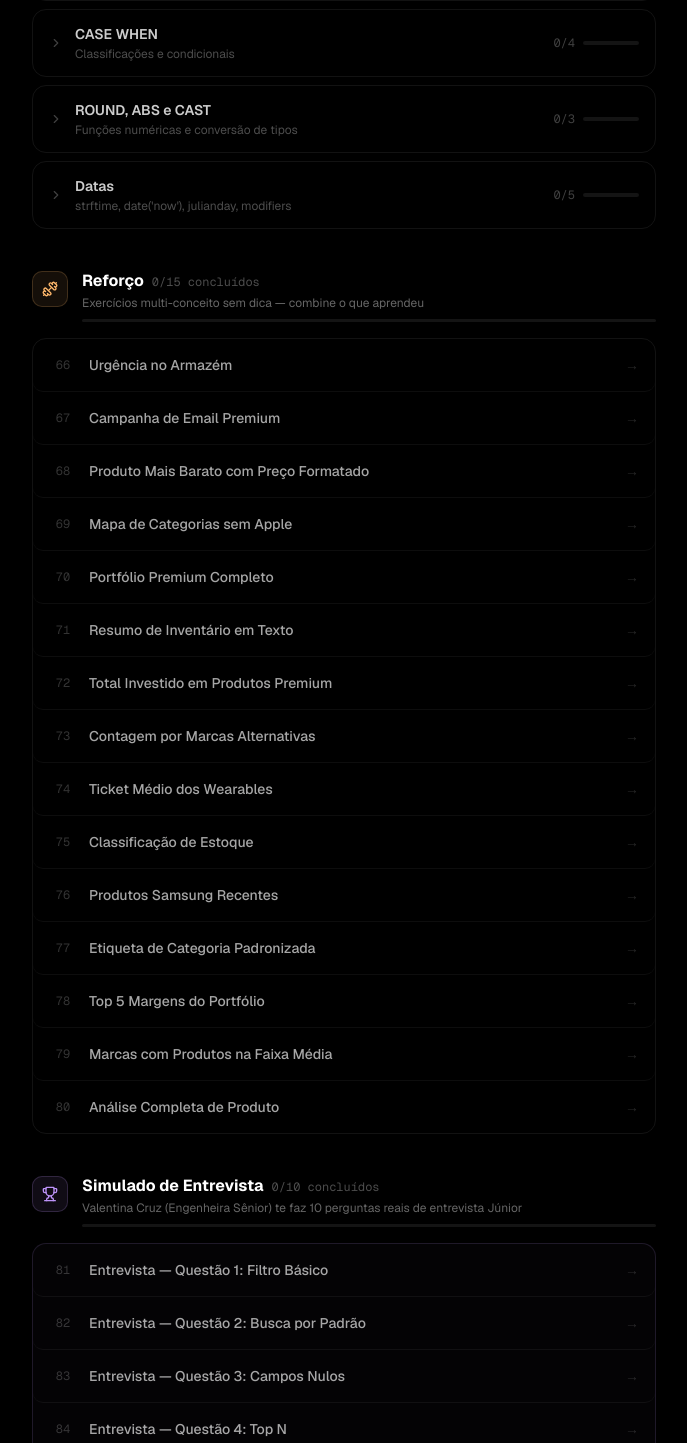
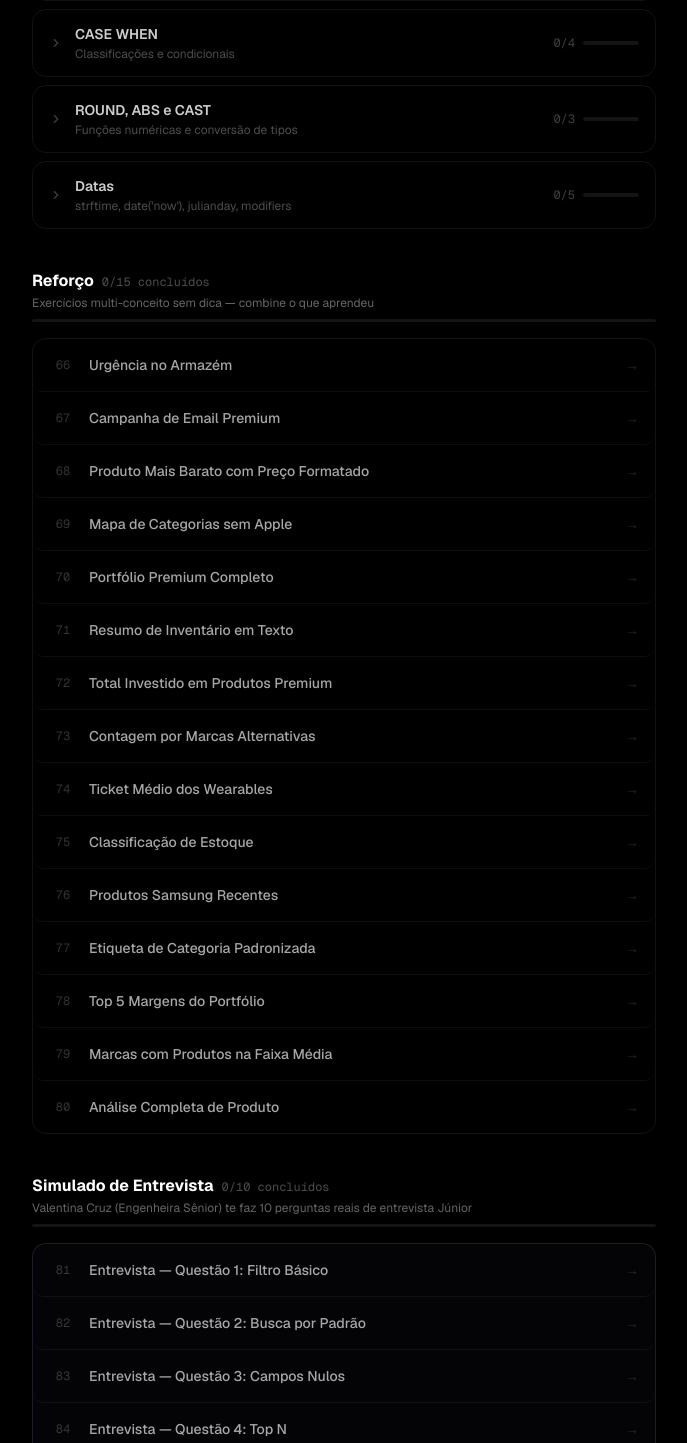
Before and after one commit to gustavoUlisses/sqlninja, a Next.js app: page /exercicios/junior in a window 1280 px wide. Shown: the part 1357-2800 px from the top of the page, without its empty margins (296-983 px from the left). Built offline with nearby package versions, Linux system fonts and the light colour scheme.

Commit message:
style: remove ícones dos títulos de seção na lista de exercícios

```diff
--- a/components/exercise/ExerciseList.tsx
+++ b/components/exercise/ExerciseList.tsx
@@ -2,7 +2,7 @@
 
 import { useEffect, useState } from "react";
 import Link from "next/link";
-import { Check, BookOpen, Dumbbell, Trophy, ChevronDown, ChevronRight } from "lucide-react";
+import { Check, ChevronRight } from "lucide-react";
 import { getProgress } from "@/lib/progress";
 import type { Exercicio } from "@/lib/types";
 
@@ -155,14 +155,12 @@ function BlocoSection({
 // ── Cabeçalho de seção principal ──────────────────────────────────────────────
 
 function SectionHeader({
-  icon,
   title,
   subtitle,
   count,
   completed,
   accentColor,
 }: {
-  icon: React.ReactNode;
   title: string;
   subtitle: string;
   count: number;
@@ -171,14 +169,7 @@ function SectionHeader({
 }) {
   const pct = count > 0 ? Math.round((completed / count) * 100) : 0;
   return (
-    <div className="flex items-start gap-3.5 mb-4">
-      <div
-        className="shrink-0 w-9 h-9 rounded-lg flex items-center justify-center mt-0.5"
-        style={{ backgroundColor: `${accentColor}15`, border: `1px solid ${accentColor}30` }}
-      >
-        <span style={{ color: accentColor }}>{icon}</span>
-      </div>
-      <div className="flex-1 min-w-0">
+    <div className="mb-4">
       <div className="flex items-baseline gap-2 flex-wrap">
         <h2 className="text-base font-bold text-white">{title}</h2>
         <span className="text-xs text-white/30 font-mono">{completed}/{count} concluídos</span>
@@ -193,7 +184,6 @@ function SectionHeader({
             opacity: 0.7,
           }}
         />
-        </div>
       </div>
     </div>
   );
@@ -236,7 +226,6 @@ export function ExerciseList({ nivel, exercises }: ExerciseListProps) {
       {curriculo.length > 0 && (
         <section>
           <SectionHeader
-            icon={<BookOpen className="w-4 h-4" />}
             title="Currículo"
             subtitle="13 blocos temáticos do SELECT básico até datas e agregação"
             count={curriculo.length}
@@ -270,7 +259,6 @@ export function ExerciseList({ nivel, exercises }: ExerciseListProps) {
       {reforco.length > 0 && (
         <section>
           <SectionHeader
-            icon={<Dumbbell className="w-4 h-4" />}
             title="Reforço"
             subtitle="Exercícios multi-conceito sem dica — combine o que aprendeu"
             count={reforco.length}
@@ -289,7 +277,6 @@ export function ExerciseList({ nivel, exercises }: ExerciseListProps) {
       {entrevista.length > 0 && (
         <section>
           <SectionHeader
-            icon={<Trophy className="w-4 h-4" />}
             title="Simulado de Entrevista"
             subtitle="Valentina Cruz (Engenheira Sênior) te faz 10 perguntas reais de entrevista Júnior"
             count={entrevista.length}
```
Lines whose indentation alone changed are shown as unchanged.
